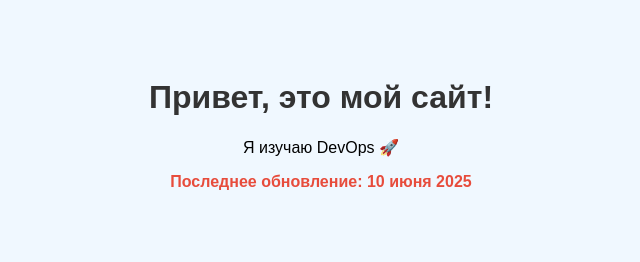
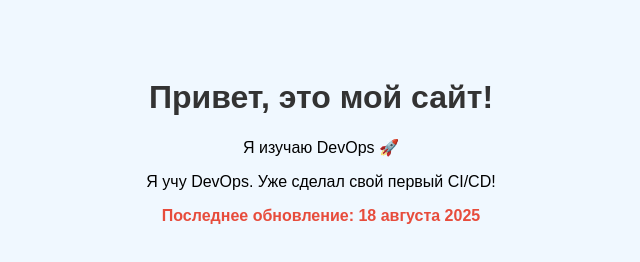
Before and after one commit to AntonovZAQ/my-devops-site, a plain HTML site: page index.html in a window 1280 px wide. Shown: the whole page, without its empty margins (319-959 px from the left). Drawn offline with Linux system fonts and the light colour scheme.

Commit message:
Add files via upload

```diff
--- a/index.html
+++ b/index.html
@@ -17,6 +17,7 @@
 <body>
   <h1>Привет, это мой сайт!</h1>
   <p>Я изучаю DevOps 🚀</p>
-  <p class="update">Последнее обновление: 10 июня 2025</p>
+  <p>Я учу DevOps. Уже сделал свой первый CI/CD!</p>
+  <p class="update">Последнее обновление: 18 августа 2025</p>
 </body>
 </html>
```
